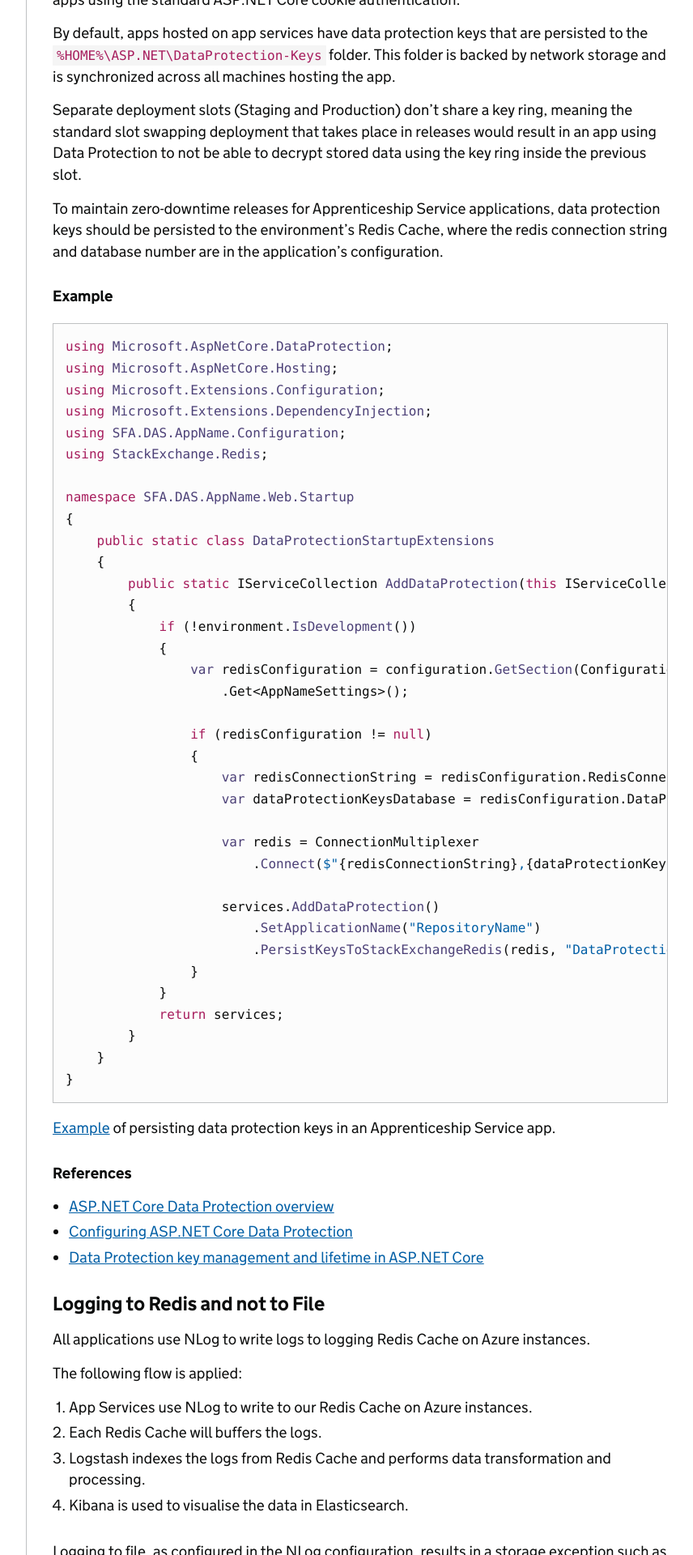
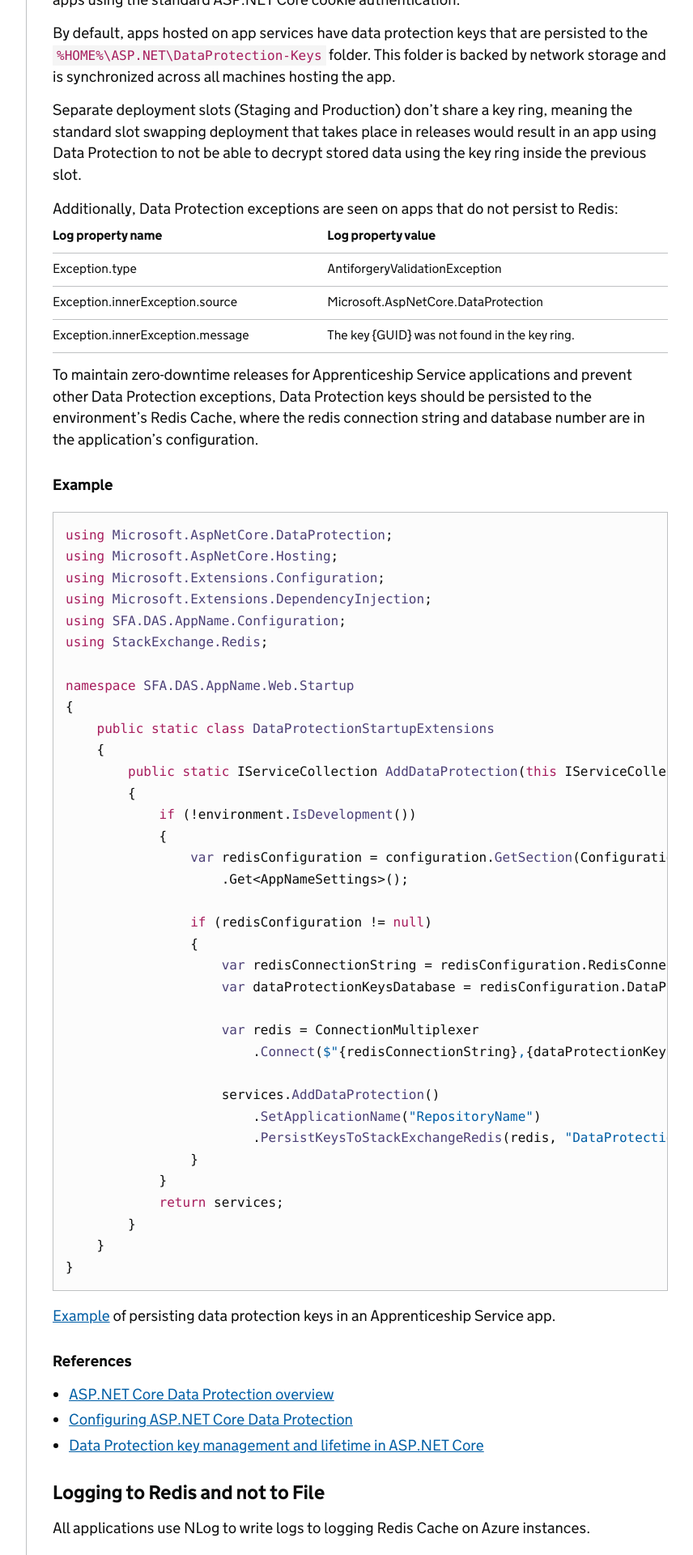
Before and after one commit to SkillsFundingAgency/das-technical-guidance, a Jekyll site: the page built from collections/_development_standards/platform-integration.md, in a window 1280 px wide. Shown: the part 1815-3735 px from the top of the page at 81% size, without its empty margins (298-1154 px from the left). Built offline with Jekyll 4.4.1, drawn with Linux system fonts in a browser that asks for light colours; some of the changed text lies outside the part shown.

Commit message:
Added example Data Protection exceptions

```diff
--- a/collections/_development_standards/platform-integration.md
+++ b/collections/_development_standards/platform-integration.md
@@ -64,7 +64,16 @@ By default, apps hosted on app services have data protection keys that are persi
 
 Separate deployment slots (Staging and Production) don't share a key ring, meaning the standard slot swapping deployment that takes place in releases would result in an app using Data Protection to not be able to decrypt stored data using the key ring inside the previous slot.
 
-To maintain zero-downtime releases for Apprenticeship Service applications, data protection keys should be persisted to the environment's Redis Cache, where the redis connection string and database number are in the application's configuration.
+Additionally, Data Protection exceptions are seen on apps that do not persist to Redis:
+
+| Log property name | Log property value  |
+|---|---|
+| Exception.type   | AntiforgeryValidationException  |
+| Exception.innerException.source  | Microsoft.AspNetCore.DataProtection  |
+| Exception.innerException.message  | The key {GUID} was not found in the key ring.  |
+
+
+To maintain zero-downtime releases for Apprenticeship Service applications and prevent other Data Protection exceptions, Data Protection keys should be persisted to the environment's Redis Cache, where the redis connection string and database number are in the application's configuration.
 
 #### Example
 
@@ -127,7 +136,7 @@ The following flow is applied:
 
 Logging to file, as configured in the NLog configuration, results in a storage exception such as `There is not enough space on the disk : 'D:\home\site\wwwroot\logs\app-name.YYYY-MM-DD.log'` due to a local cache limit of 1GB being reached.
 
-As Kibana is reliably available and checking logs on individual app services is impractical for debugging, only Redis should be logged to and not File.
+As Kibana is reliably available, checking logs on individual app services is impractical for debugging and to prevent the storage exceptions, only Redis should be logged to and not File.
 
 For local development, it is useful to log to File.
 
```
